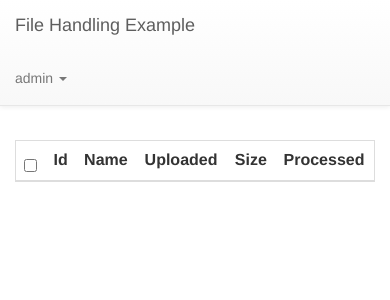
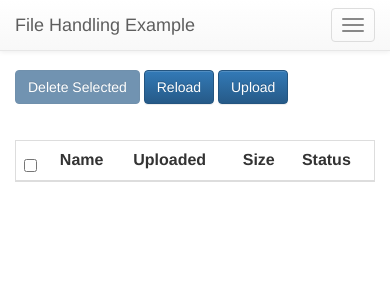
Before and after one commit to jagusztinl/azuredocker, a Django app: page /vue in a window 390 px wide. Shown: the top 300 px of the page. Run offline with Django 3.2, Linux system fonts and the light colour scheme; a user stored in the database is signed in; tables that the repository leaves empty hold one stand-in row (values such as "Sample post"); lists and menus that the app fills with data are empty; some libraries are stand-ins or nearby versions.

Commit message:
Making things mobile friendly

```diff
--- a/collector/static/collector/collector.css
+++ b/collector/static/collector/collector.css
@@ -1,5 +1,20 @@
 .spinner {
   animation: 1s rotate infinite linear;
+}
+
+
+
+@media screen and (max-width: 500px) {
+	.limit_column_width {
+		width: 100px;
+		overflow-x: hidden;
+		white-space: nowrap;
+		text-overflow: ellipsis;
+	}
+}
+
+.align_right {
+	text-align: right;
 }
 
 
--- a/collector/static/collector/ui-vue.js
+++ b/collector/static/collector/ui-vue.js
@@ -37,19 +37,18 @@
         template: [
             '<tr v-bind:class="trClass">',
                 '<td><input class="filelist_checkbox" v-on:click="check" type="checkbox" v-bind:checked="viewState.checked"></input></td>',
-                '<td>{{ file.id }}</td>',
-                '<td>{{ file.name }}',
+                '<td><div class="limit_column_width">{{ file.name }}</div>',
                     '<div v-if="viewState.expanded">',
                         '<div class="bg-warning" v-if="file.error"><span style="font-weight: bold">Error: </span>{{ file.error }}</div>',
                     '</div>',
                 '</td>',
                 '<td>{{ uploadedFromNow }}</td>',
-                '<td>{{ file.size }}</td>',
-                '<td v-html="htmlStatus"></td>',
+                '<td class="align_right">{{ sizeMB }} <span style="font-size: 10px;">MB</span></td>',
                 '<td>',
+                    '<div v-html="htmlStatus"></div>',
                     '<span v-if="viewState.progress">...</span>',
                     '<span v-if="file.jsondata">&nbsp;</span>',
-                    '<a style="cursor: hand;" v-if="!viewState.progress && !file.jsondata" v-on:click="click">Process</a>',
+                    '<a style="cursor: hand;" v-if="!viewState.progress && !file.jsondata" v-on:click="click">Prcs</a>',
                 '</td>',
             '</tr>'
         ].join(""),
@@ -86,7 +85,23 @@
         	},
             uploadedFromNow: function() {
                 return moment(this.file.created_at).fromNow();
-            }
+            },
+            sizeMB: function() {
+                var MB = 1024 * 1024, size_mb;
+                if (this.file.size < 0) {
+                    return "n/a";
+                }
+                size_mb = this.file.size / MB;
+                try {
+                    return size_mb.toFixed(2);
+                } catch(e) {
+                    return "n/a";
+                }
+
+
+
+            },
+
         }
     });
 
@@ -145,11 +160,11 @@
             '<thead>',
             '<tr>',
             '<th><input class="filelist_checkbox" v-on:click="checkAll" type="checkbox" v-bind:checked="allChecked"></th>',
-            '<th>Id</th>',
+//            '<th>Id</th>',
             '<th>Name</th>',
             '<th>Uploaded</th>',
             '<th>Size</th>',
-            '<th colspan="2">Processed</th>',
+            '<th>Status</th>',
             '</tr>',
             '</thead>',
             '<tbody>',
@@ -163,6 +178,26 @@
 
     }
 
+    Vue.component('progress-bar', {
+        template: [
+            '<div class="progress">',
+            '<div class="active progress-bar-striped progress-bar" role="progressbar" v-bind:aria-valuenow="progress" aria-valuemin="0" aria-valuemax="100" v-bind:style="{ width: progress + \'%\' }">',
+            '<span class="sr-only">{{ progress }}% Complete</span>',
+            '<span style="text-align: left;">{{ label }}</span>',
+            '</div>',
+            '</div>',
+        ].join(""),
+        props: {
+            progress: {
+                type: Number,
+                default: 0,
+            },
+            label: {
+                type: String,
+                default: ""
+            }
+        }
+    });
 
     // File selection: https://tympanus.net/codrops/2015/09/15/styling-customizing-file-inputs-smart-way/
     var app = new Vue({
@@ -181,12 +216,8 @@
 //            '<button type="button" class="btn btn-primary">Right</button>',
             '</div>',
 
-            '<div class="progress" style="margin-top: 10px;" v-if="uploading">',
-            '<div class="active progress-bar-striped progress-bar" role="progressbar" v-bind:aria-valuenow="uploadProgress" aria-valuemin="0" aria-valuemax="100" v-bind:style="{ width: uploadProgress + \'%\' }">',
-            '<span class="sr-only">{{ uploadProgress }}% Complete</span>',
-            '<span style="text-align: left;">Uploading...</span>',
-            '</div>',
-            '</div>',
+            '<progress-bar style="margin-top: 10px;" v-if="uploading" v-bind:progress="uploadProgress" label="Uploading...">',
+            '</progress-bar>',
 
             '</div>',
 
--- a/collector/templates/vue.html
+++ b/collector/templates/vue.html
@@ -1,6 +1,7 @@
 <html>
     <head>
         {% load static %}
+        <meta name="viewport" content="width=device-width, initial-scale=1">
         <title>Hello, world!</title>
         <link rel="stylesheet" href="//maxcdn.bootstrapcdn.com/bootstrap/3.3.7/css/bootstrap.min.css"/>
         <link rel="stylesheet" href="//maxcdn.bootstrapcdn.com/bootstrap/3.3.7/css/bootstrap-theme.min.css"/>
@@ -14,13 +15,20 @@
     </head>
     <body>
         <nav class="navbar navbar-default navbar-fixed-top">
-            <div class="container">
+            <div class="container-fluid">
                 <div class="navbar-header">
+<button type="button" class="navbar-toggle collapsed" data-toggle="collapse" data-target="#bs-example-navbar-collapse-1" aria-expanded="false">
+        <span class="sr-only">Toggle navigation</span>
+        <span class="icon-bar"></span>
+        <span class="icon-bar"></span>
+        <span class="icon-bar"></span>
+      </button>
                         <a class='navbar-brand' rel="nofollow" href=''>
                             File Handling Example
                         </a>
                     </div>
 
+<div class="collapse navbar-collapse" id="bs-example-navbar-collapse-1">
                     <ul class="nav navbar-nav navbar-right">
                         <li class="dropdown">
                             <a href="#" class="dropdown-toggle" data-toggle="dropdown">
```
Also changed, not shown: collector/templates/collector.html (line endings or trailing spaces).
